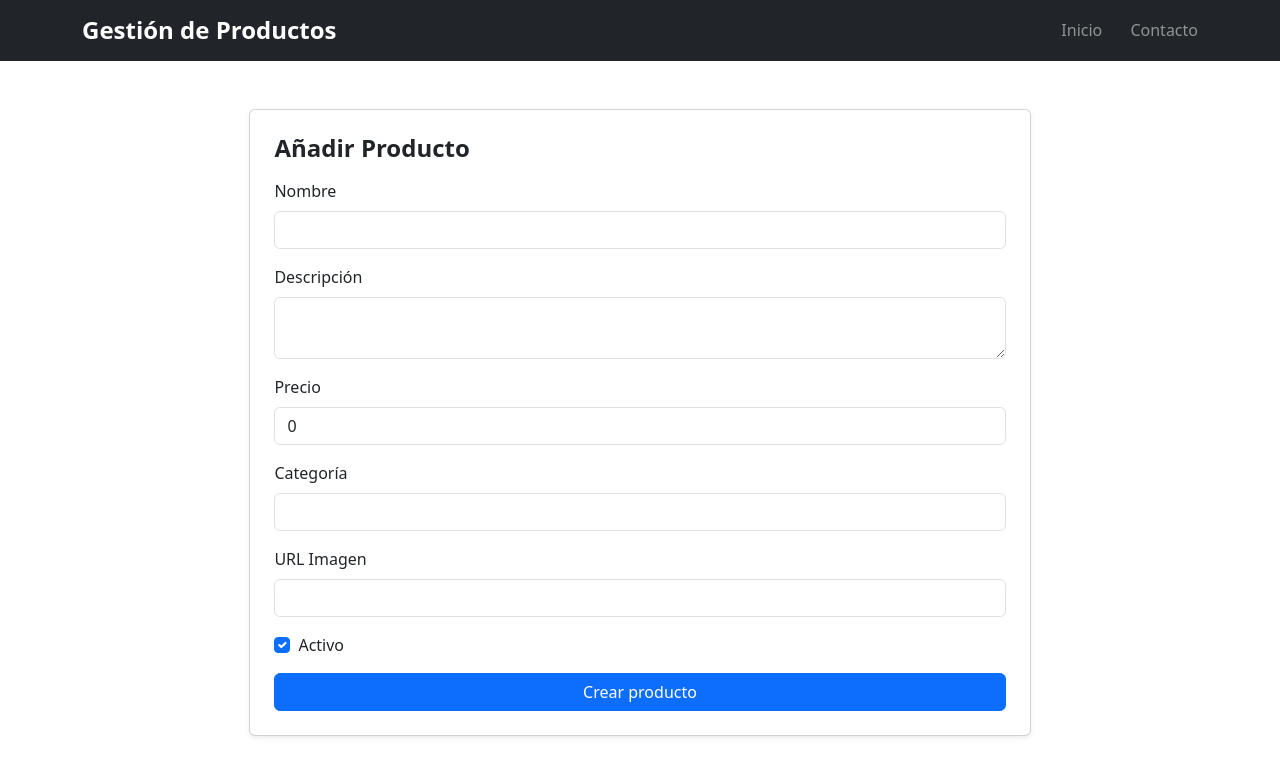
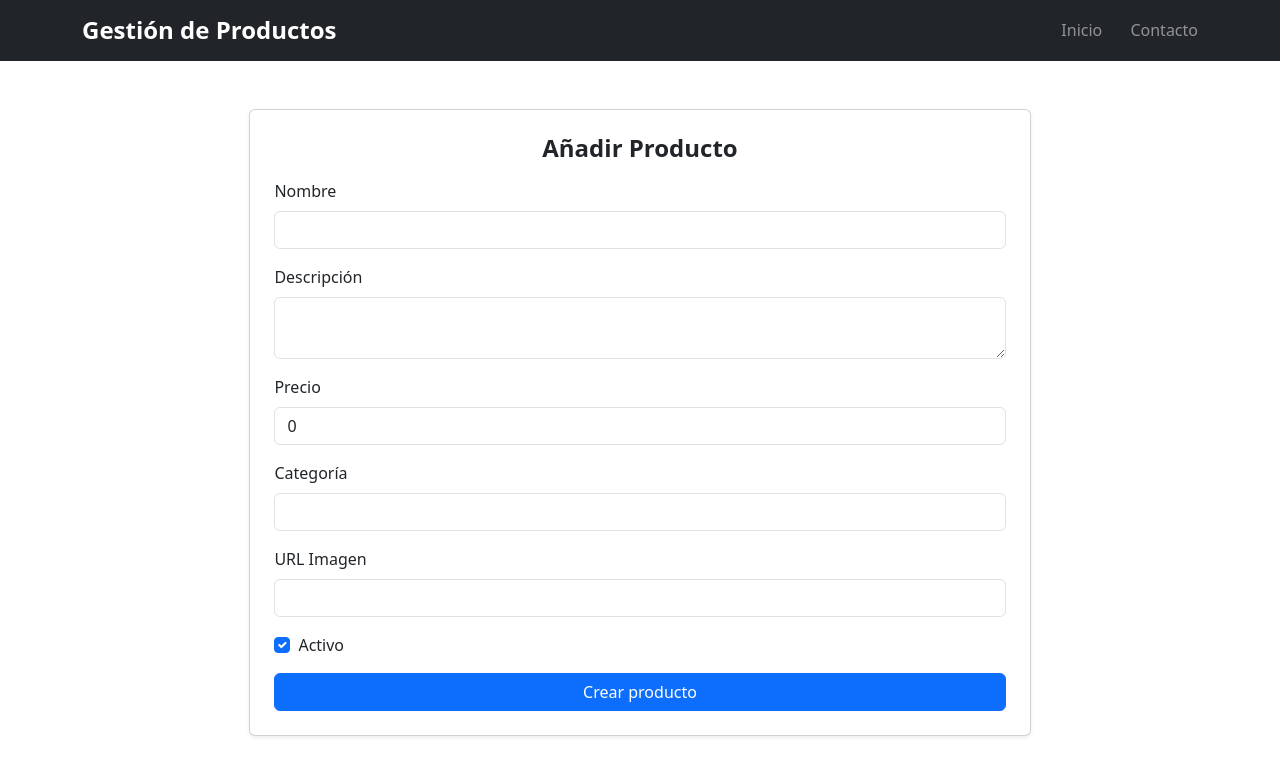
Before and after one commit to PeileiYe/Cliente_AD2, an Angular app in the folder gestion-productos/: page / in a window 1280 px wide. Shown: the top 782 px of the page. Built offline with nearby package versions, Linux system fonts and the light colour scheme; no server answers.

Commit message:
toques finales para la entrega

```diff
--- a/gestion-productos/src/app/components/product-form/product-form.css
+++ b/gestion-productos/src/app/components/product-form/product-form.css
@@ -2,3 +2,7 @@
   width: 70%;
   margin: 0 auto;
 }
+
+h4 {
+  text-align: center;
+}
```
